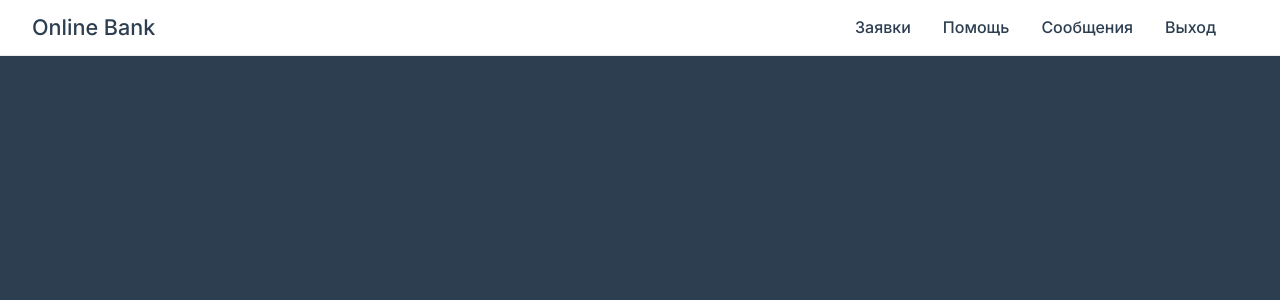
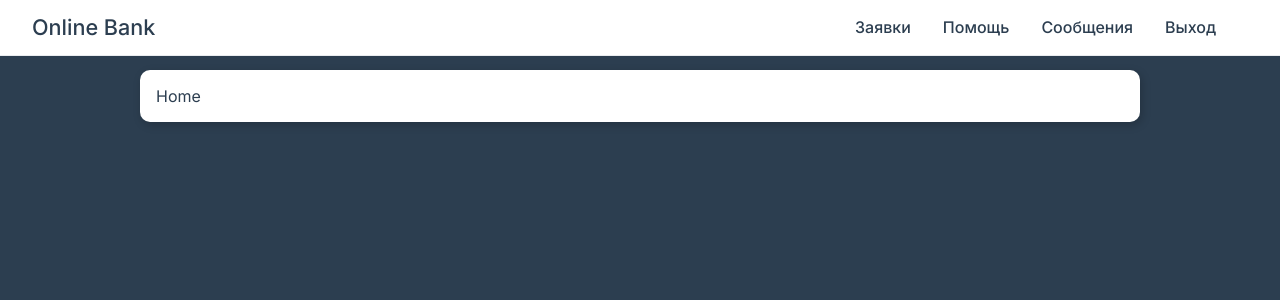
Before and after one commit to nedug/Vue-js, a Vue app: page / in a window 1280 px wide. Shown: the top 300 px of the page. Built offline with nearby package versions, Linux system fonts and the light colour scheme.

Commit message:
Update Home.vue

```diff
--- a/src/views/Home.vue
+++ b/src/views/Home.vue
@@ -1,5 +1,6 @@
 <template>
-  <div class="home">
+  <div class="card">
+    Home
   </div>
 </template>
 
```
